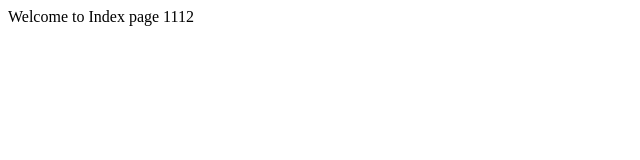
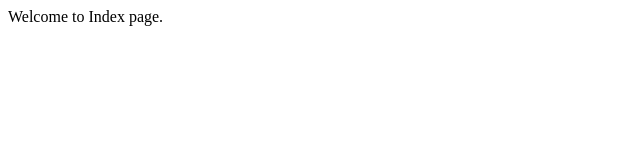
Before and after one commit to srinivasgummadilli/LearningAzure, a plain HTML site: page Index.html in a window 1280 px wide. Shown: the full height of the page, 0-640 px from the left. Drawn offline with Linux system fonts and the light colour scheme.

Commit message:
Update Index.html

```diff
--- a/Index.html
+++ b/Index.html
@@ -1,5 +1,5 @@
 <html>
     <body>
-        Welcome to Index page 1112
+        Welcome to Index page.
     </body>
 </html>
```
